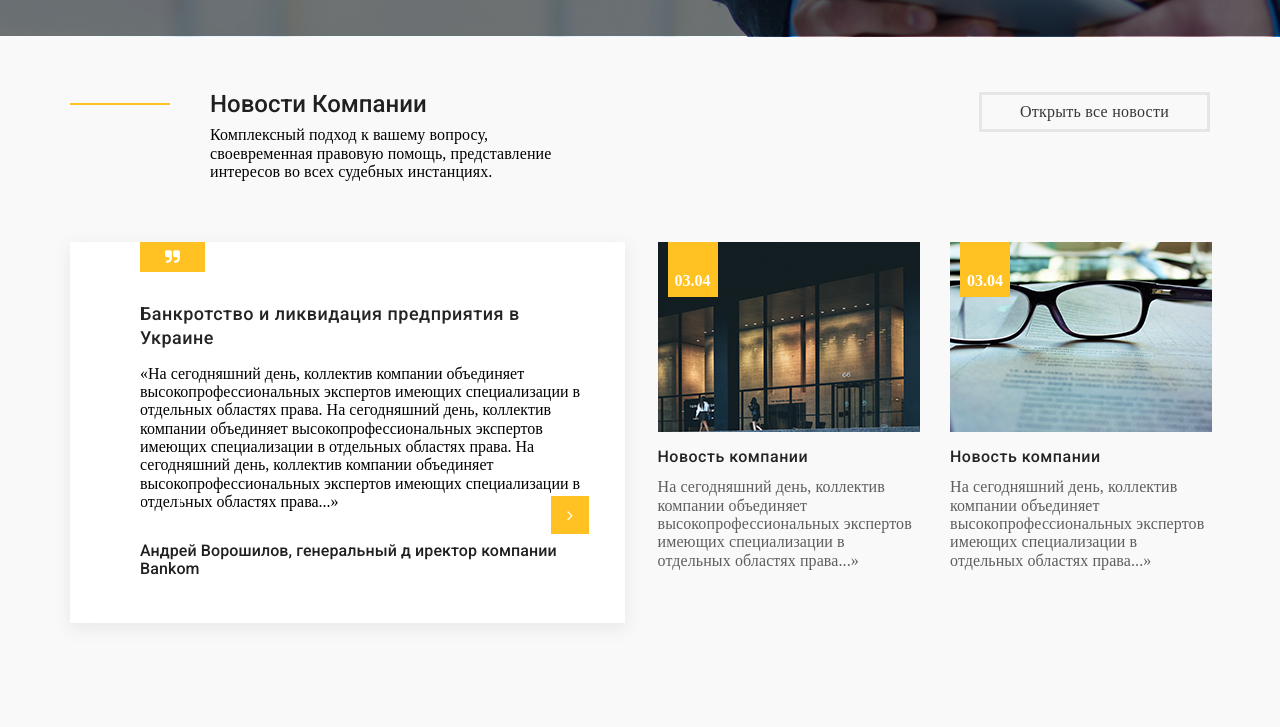
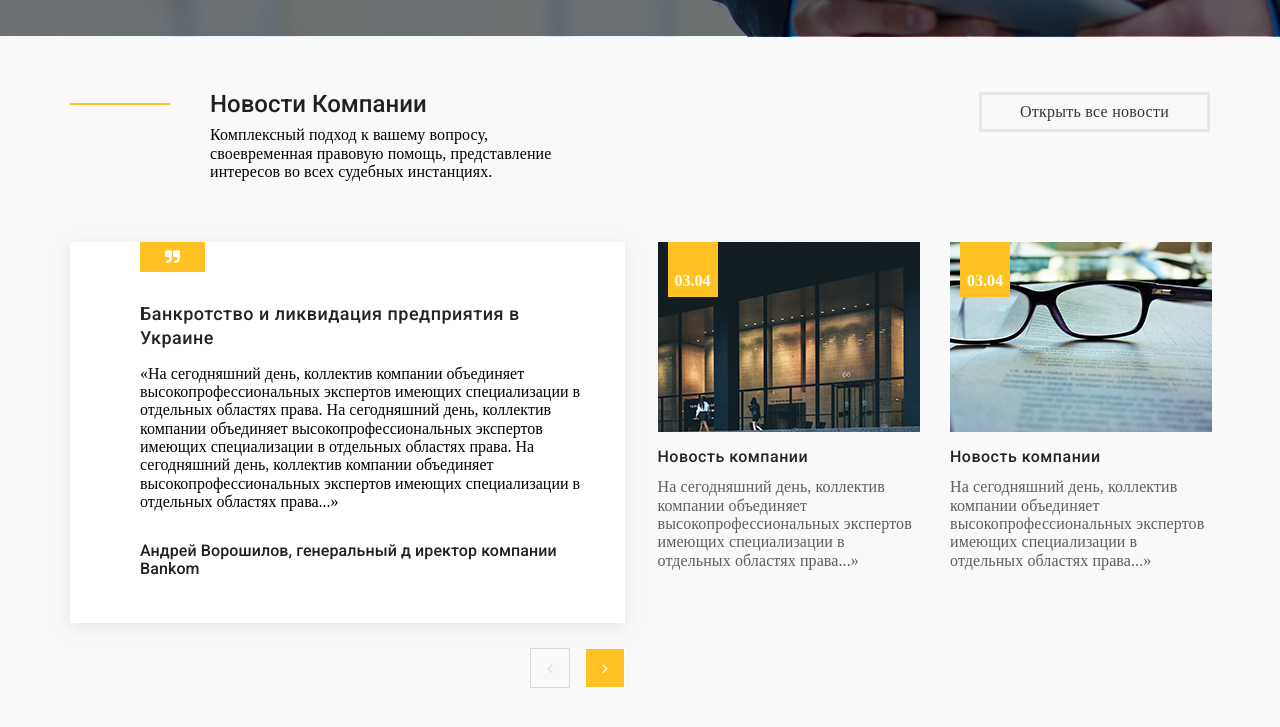
Before and after one commit to YuriBorysiuk/Training-project_1_Landing-page, a plain HTML site: page index.html in a window 1280 px wide. Shown: the part 2350-3077 px from the top of the page. Drawn offline with nearby package versions, Linux system fonts and the light colour scheme; files whose address does not match are found by name.

Commit message:
Finish layout and stilization section news

```diff
--- a/css/main.css
+++ b/css/main.css
@@ -716,9 +716,30 @@ Section news
 	color: #5e5e5e;
 }
 
+.news__slider-inner .slick-btn {
+	top: auto;
+	bottom: -110px;
 
+}
 
+.news__slider-inner .slick-next {
+	right: -35px;
 
+}
+
+.news__slider-inner .slick-prev {
+	right: 20px;
+	left: auto;
+}
+
+.news__slider-inner .slick-disabled {
+	border-color: #dadada;
+
+}
+
+.news__slider-inner .slick-disabled:before {
+	color: #dadada;
+}
 
 
 
```
